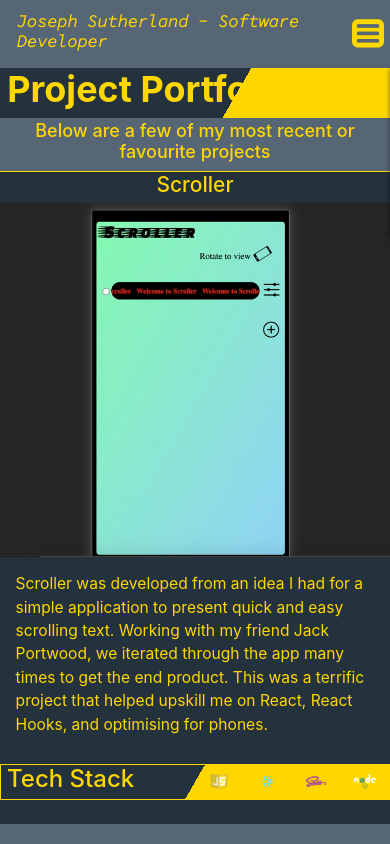
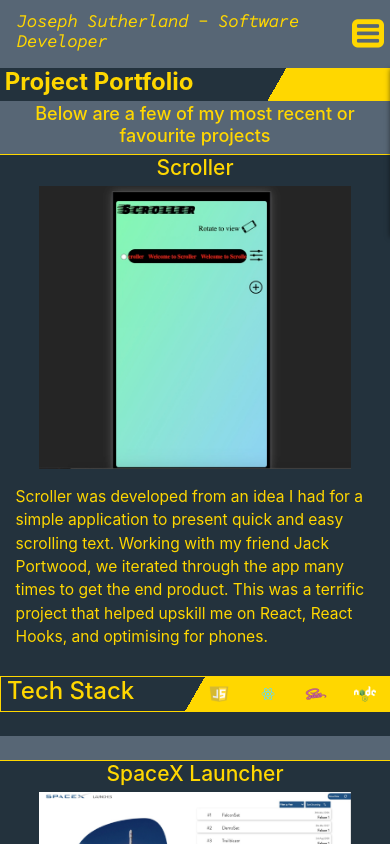
Before and after one commit to onitwin/portfoilio, a React (Create React App) app: page /portfolio in a window 390 px wide. Shown: the top 844 px of the page. Built offline with nearby package versions, Linux system fonts and the light colour scheme.

Commit message:
scaling issues resolved on projects page

```diff
--- a/src/project/projectstyle.scss
+++ b/src/project/projectstyle.scss
@@ -27,11 +27,9 @@
   display: inline-block;
   width:100%;
   padding-bottom: 2em;
-  // height:32em;
   .project-details-container{
     display: inline-flex;
     width:100%;
-    // height:32em;
     .project-image-container{
       width:50%;
       display: flex;
@@ -130,12 +128,12 @@
   .portfolio-container{
     display: block;
     .portfolio-header-wrapper{
-      background:linear-gradient(120deg,$darkBackground 60%, $detailColor 60%);
+      background:linear-gradient(120deg,$darkBackground 70%, $detailColor 70%);
       justify-content: flex-start;
       .portfolio-header{
         margin-bottom:.2em;
         padding-left: .2em;
-        font-size: 3em;
+        font-size: 2em;
         font-weight: bold;
       }
     }
@@ -174,14 +172,16 @@
 
         }
         .project-image-inner{
-          width:100%;
+          margin-left: auto;
+          margin-right: auto;
+          width:80%;
           a{
+            width:100%;
             .small{
               width:100%;
             }
             .large{
               width:100%;
-              height:18em;
             }
 
           }
```
